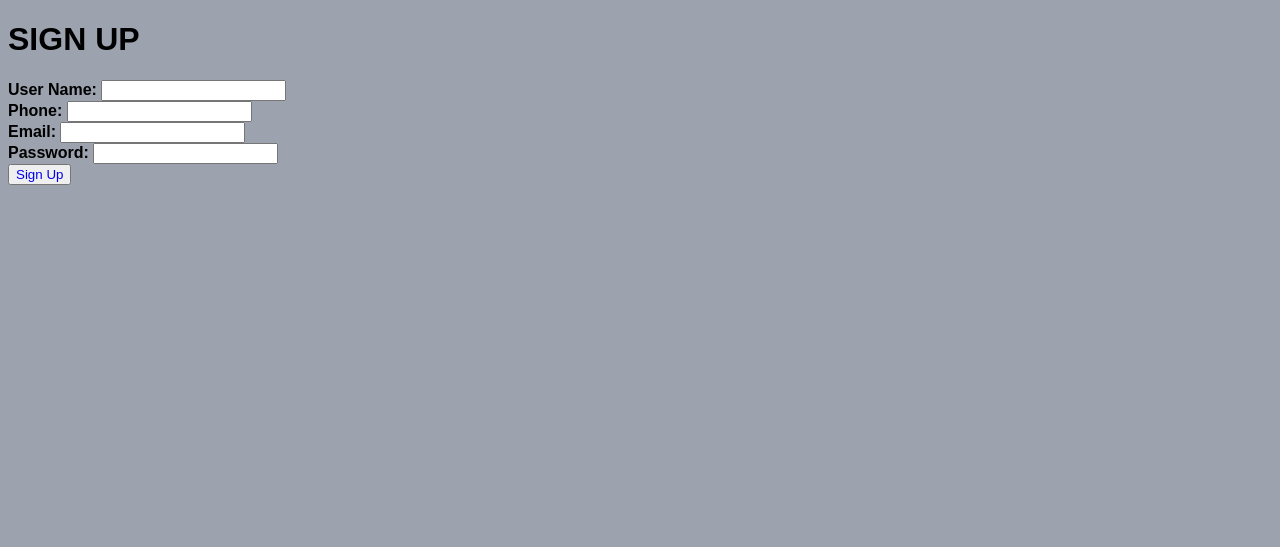
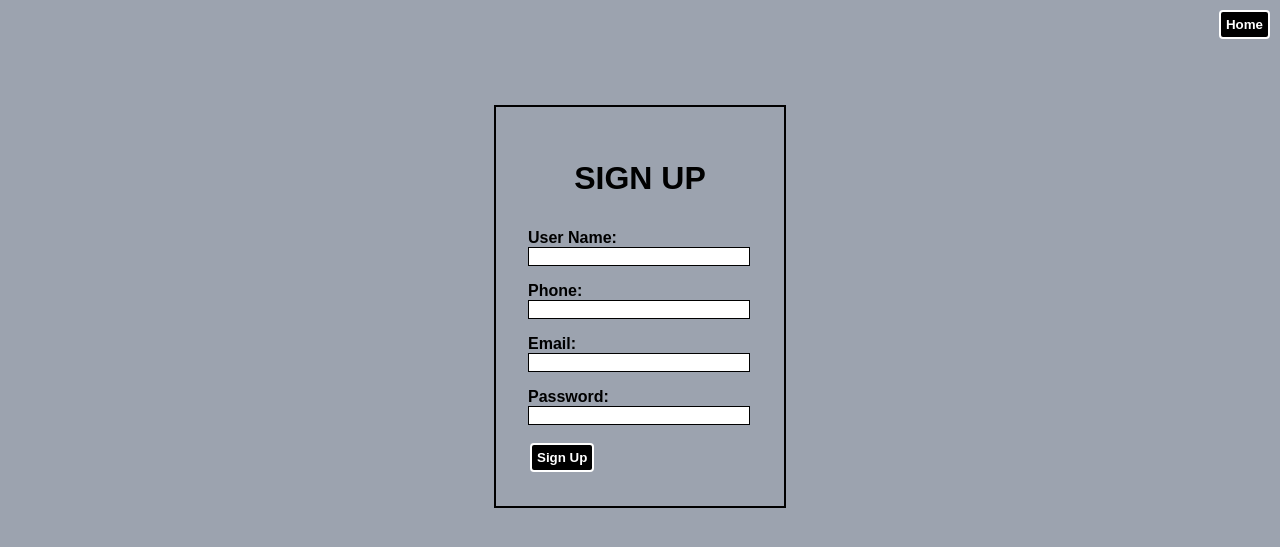
Before and after one commit to Messionat45/Credit-Tracker, a PHP site: page /signup.html in a window 1280 px wide. Shown: the top 547 px of the page. Run offline with PHP 8.4, Linux system fonts and the light colour scheme.

Commit message:
initial commitr

```diff
--- a/DropMeFiles_T6ntC (3)/signup.html
+++ b/DropMeFiles_T6ntC (3)/signup.html
@@ -1,22 +1,39 @@
 <!DOCTYPE html>
 <html lang="en">
-<head>
-    <meta charset="UTF-8">
-    <meta name="viewport" content="width=device-width, initial-scale=1.0">
+  <head>
+    <meta charset="UTF-8" />
+    <meta name="viewport" content="width=device-width, initial-scale=1.0" />
     <title>Sign Up</title>
-    <link rel="stylesheet" href="style.css">
-</head>
+    <link rel="stylesheet" href="style.css" />
+  </head>
 
-<body>
-    <h1>SIGN UP</h1>
-    <form action="">
+  <body>
+    <div id="home-button">
+      <button><a id="home" href="index.html">Home</a></button>
+    </div>
 
-    <div > <label for=""> User Name: </label><input type="text" name="name"></div>
-    <div><label for="">Phone:</label>  <input type="text" name="password"></div>
-    <div><label for="">Email:</label>  <input type="email" name="email"></div>
-    <div><label for="">Password:</label>  <input type="password" name="password"></div>
-    <div><button><a id="signup" href="login.html">Sign Up</a></button></div>
-
-</form>
-</body>
+    <div id="signupContainer">
+      <div id="signupheader"><h1>SIGN UP</h1></div>
+      <form action="">
+        <div id="signupinput">
+          <div>
+            <label for=""> User Name: </label><input type="text" name="name" />
+          </div>
+          <div>
+            <label for="">Phone:</label> <input type="text" name="password" />
+          </div>
+          <div>
+            <label for="">Email:</label> <input type="email" name="email" />
+          </div>
+          <div>
+            <label for="">Password:</label>
+            <input type="password" name="password" />
+          </div>
+          <div>
+            <button><a id="signup" href="login.html">Sign Up</a></button>
+          </div>
+        </div>
+      </form>
+    </div>
+  </body>
 </html>
--- a/DropMeFiles_T6ntC (3)/style.css
+++ b/DropMeFiles_T6ntC (3)/style.css
@@ -48,7 +48,6 @@ body {
 /* login.html */
 
 #loginContainer {
-  height: 20rem;
   width: 14rem;
   border: solid black 2px;
   padding: 2rem;
@@ -85,6 +84,44 @@ body {
 
 /* ------------------------ */
 
+/* signup.html */
+#signupheader {
+  text-align: center;
+  margin-bottom: 2rem;
+}
+
+#signupinput div input {
+  margin-bottom: 1rem;
+  width: 13.5rem;
+  border: solid 1px;
+}
+
+#signupinput button {
+  background-color: black;
+  border: solid white 2px;
+  border-radius: 4px;
+  margin: 2px;
+  padding: 5px;
+}
+
+#signupinput button a {
+  color: white;
+  font-weight: bold;
+}
+
+#signupContainer {
+  width: 14rem;
+  border: solid black 2px;
+  padding: 2rem;
+  margin: auto;
+  margin-top: 4rem;
+}
+
+/* ------------------------ */
+
+/* front.html */
+
+/* -------------------------- */
 #signup {
   text-decoration: none;
 }
```
